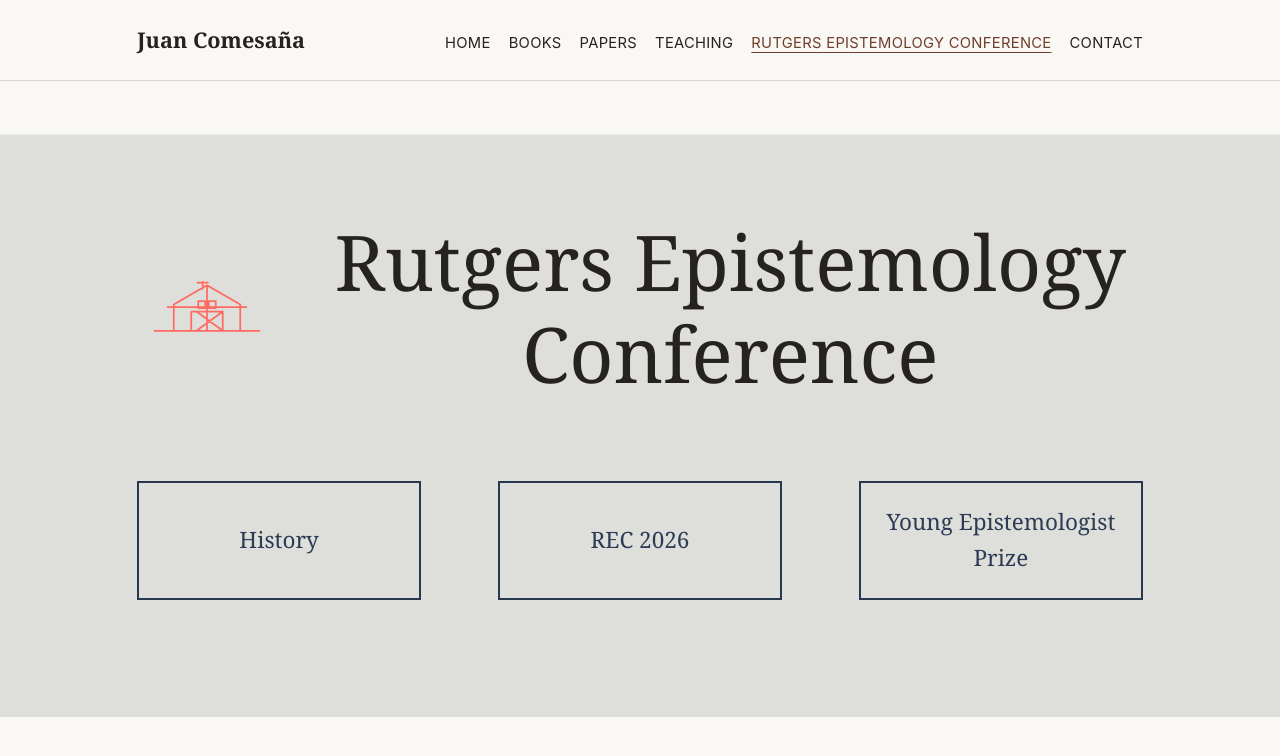
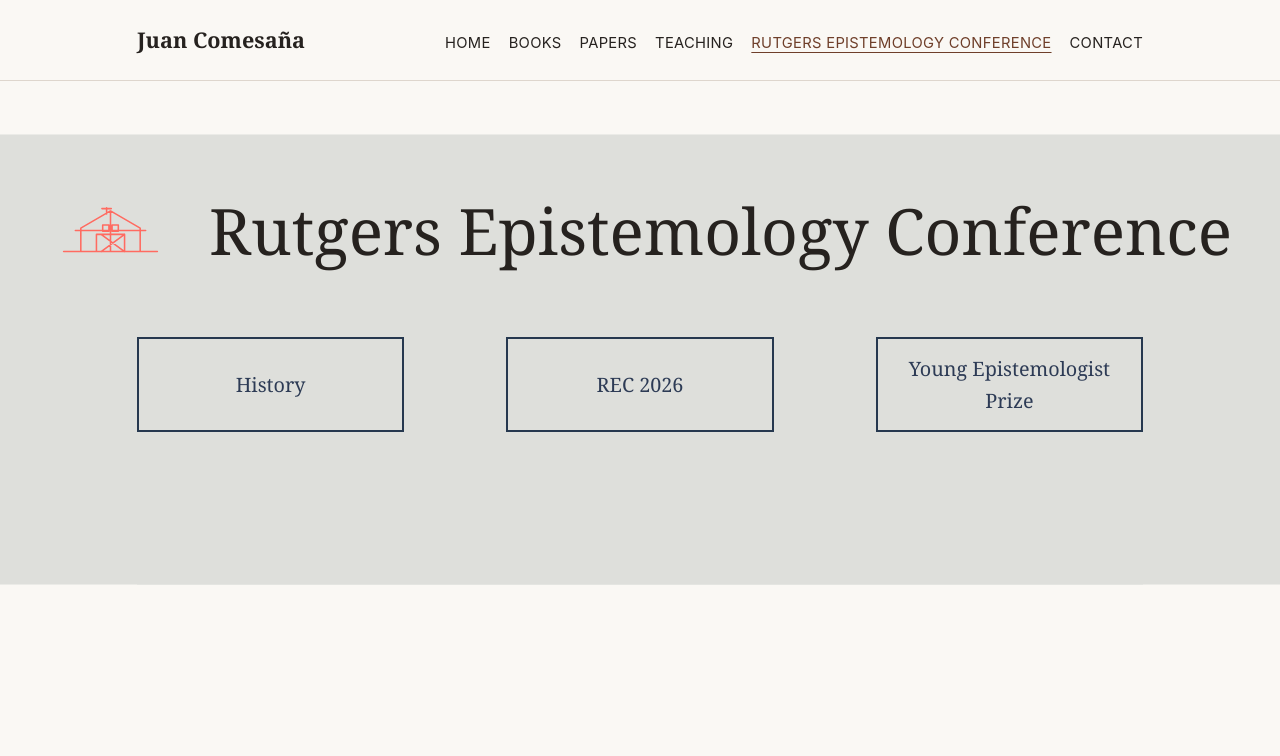
Before and after one commit to Comesana73/juancomesana.org, a Jekyll site: the page built from rec.md, in a window 1280 px wide. Shown: the top 756 px of the page. Built offline with Jekyll 4.4.1, drawn with Linux system fonts in a browser that asks for light colours.

Commit message:
Refine REC landing page proportions

```diff
--- a/assets/css/site.css
+++ b/assets/css/site.css
@@ -275,26 +275,28 @@
   box-shadow: 0 0 0 100vmax #dedfdb;
   clip-path: inset(0 -100vmax);
   max-width: none;
-  min-height: 58vh;
-  padding: 4.5rem 0 6.5rem;
+  min-height: 50vh;
+  padding: 3.25rem 0 5rem;
 }
 
 .rec-title-group {
   align-items: center;
   display: flex;
-  gap: 2.25rem;
+  gap: 2rem;
   justify-content: center;
-  margin: 0 auto 4.5rem;
+  margin: 0 auto 3.75rem;
+  max-width: 1500px;
 }
 
 .rec-icon {
   color: #ff6b61;
-  flex: 0 0 140px;
+  flex: 0 0 125px;
   height: auto;
   stroke: currentColor;
   stroke-linecap: round;
   stroke-linejoin: round;
   stroke-width: 2;
+  width: 125px;
 }
 
 .rec-icon path {
@@ -302,18 +304,20 @@
 }
 
 .rec-page h1 {
-  font-size: clamp(3rem, 6vw, 5.4rem);
+  font-size: clamp(3rem, 5vw, 4.7rem);
   font-weight: 400;
   letter-spacing: 0;
   margin: 0;
   text-align: center;
+  white-space: nowrap;
 }
 
 .rec-page .button-list {
   display: grid;
-  gap: clamp(1.5rem, 6vw, 6rem);
+  gap: clamp(2rem, 8vw, 8rem);
   grid-template-columns: repeat(3, minmax(0, 1fr));
-  margin: 0;
+  margin: 0 auto;
+  max-width: 1720px;
 }
 
 .rec-page .button-list a {
@@ -322,10 +326,10 @@
   color: #2d3b55;
   display: flex;
   font-family: Georgia, "Times New Roman", serif;
-  font-size: 1.25rem;
+  font-size: 1.1rem;
   justify-content: center;
-  min-height: 5rem;
-  padding: 1.2rem 1rem;
+  min-height: 3.8rem;
+  padding: 0.75rem 1rem;
   text-align: center;
 }
 
@@ -368,9 +372,14 @@
     margin-bottom: 2.5rem;
   }
 
+  .rec-page h1 {
+    font-size: 2.5rem;
+    white-space: normal;
+  }
+
   .rec-icon {
     flex-basis: auto;
-    width: 96px;
+    width: 90px;
   }
 
   .rec-page {
```
